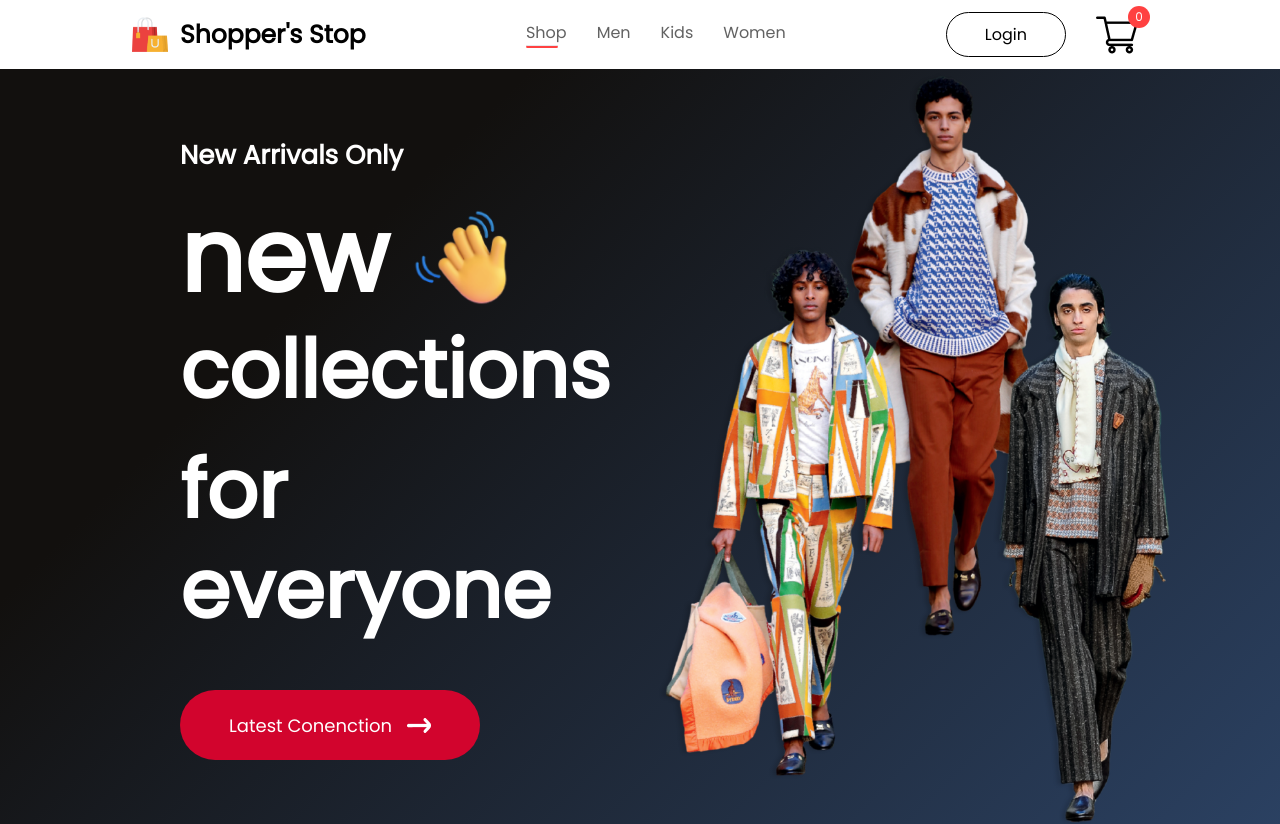
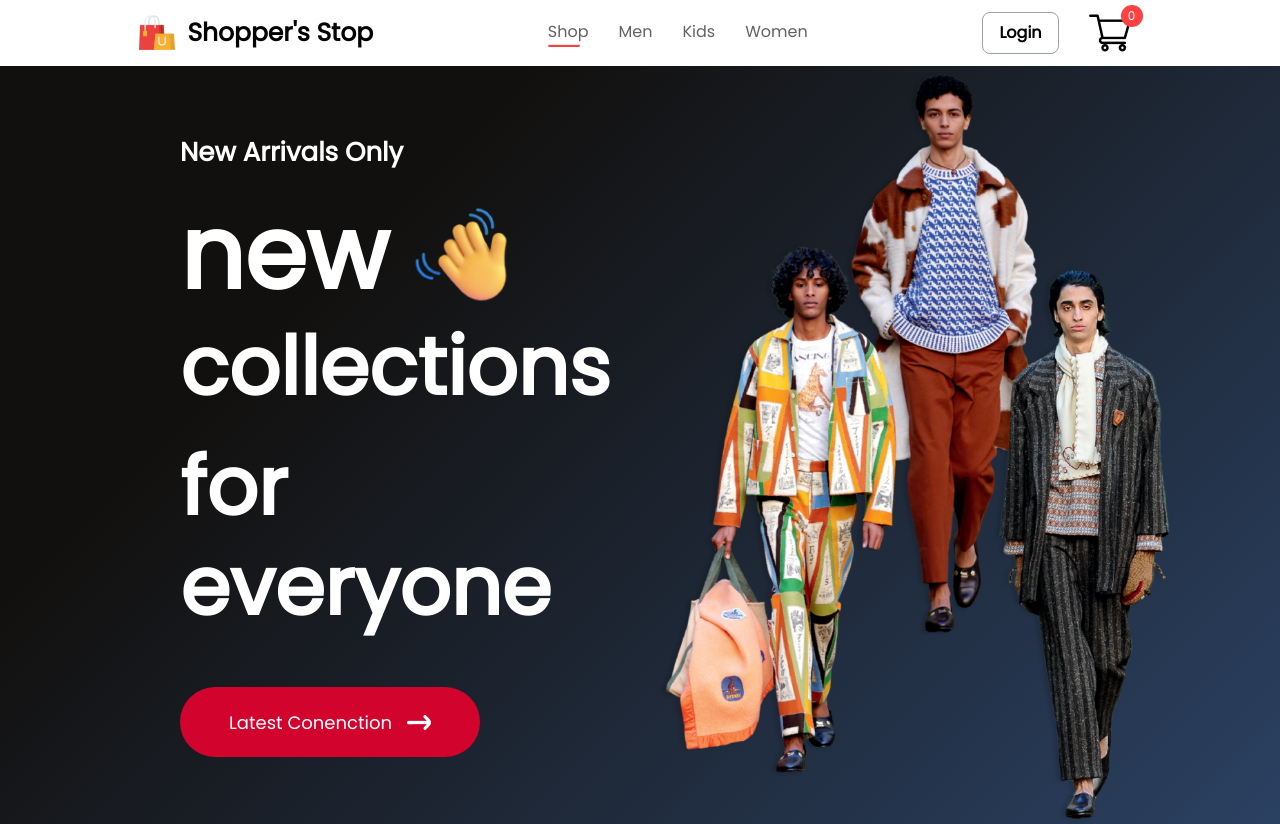
Before and after one commit to imadityayadav/frontend, a React (Create React App) app: page / in a window 1280 px wide. Shown: the top 824 px of the page. Built offline with nearby package versions, Linux system fonts and the light colour scheme.

Commit message:
Styled the Login button in Navbar with hover effect and border

```diff
--- a/src/components/Navbar.jsx
+++ b/src/components/Navbar.jsx
@@ -36,7 +36,8 @@ const Navbar = () => {
             <div className='flex items-center gap-[45px] max-[1280px]:gap-[30px]'>
 
 
-                <Link to='/login'><button className='w-[157px] h-[58px] border-[1px] border-black cursor-pointer font-medium text-[20px] rounded-full active:bg-[gray] max-[1280px]:w-[120px] max-[1280px]:h-[45px] max-[1280px]:text-[16px] max-[1024px]:w-[80px] max-[1024px]:h-[35px] max-[1024px]:text-[14px]'>Login</button>
+                <Link to='/login'>
+                <button className='px-4 py-2 bg-transparent text-black font-semibold rounded-lg border border-gray-400 hover:bg-black hover:text-white transition duration-300 ease-in-out'>Login</button>
                 </Link>
 
 
```
